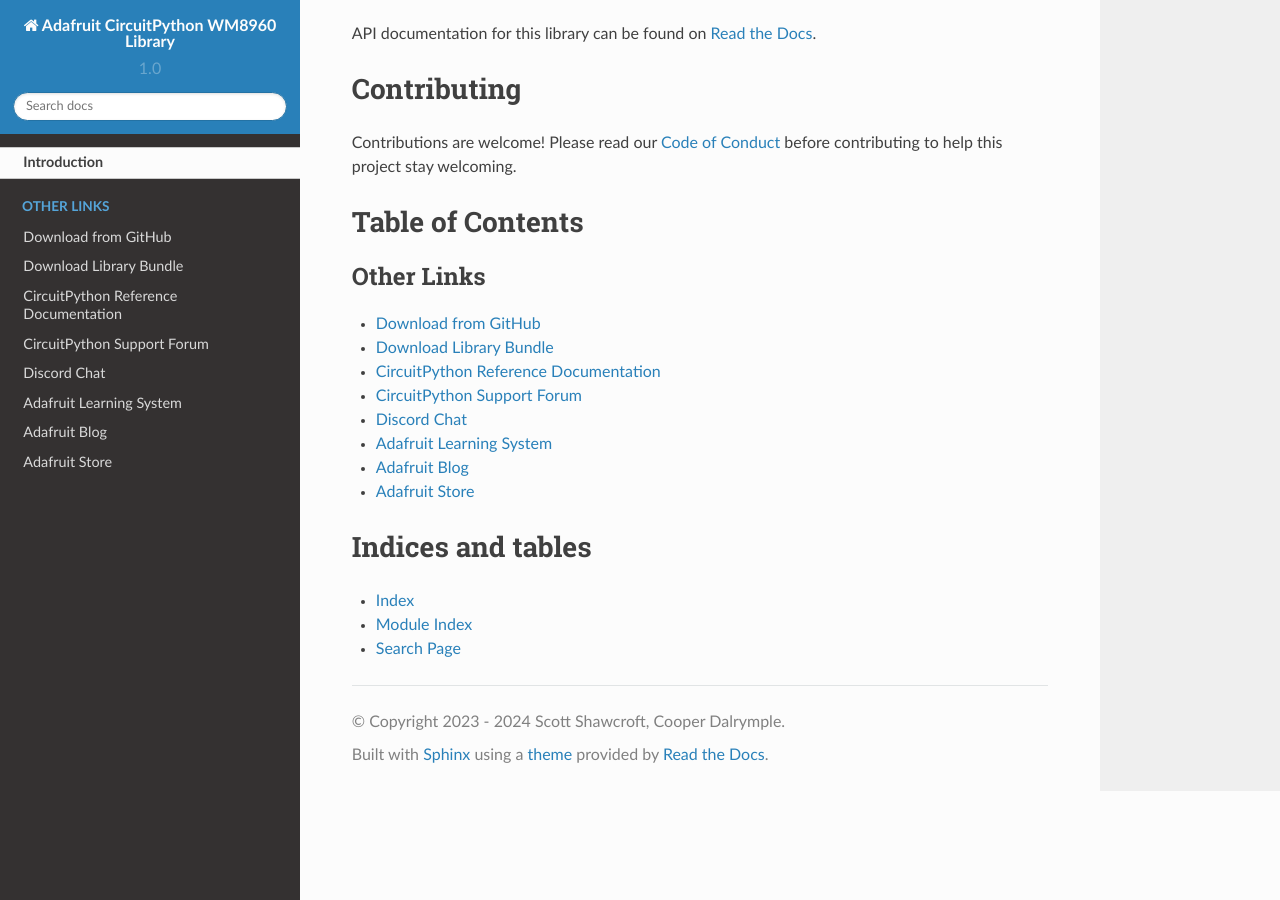
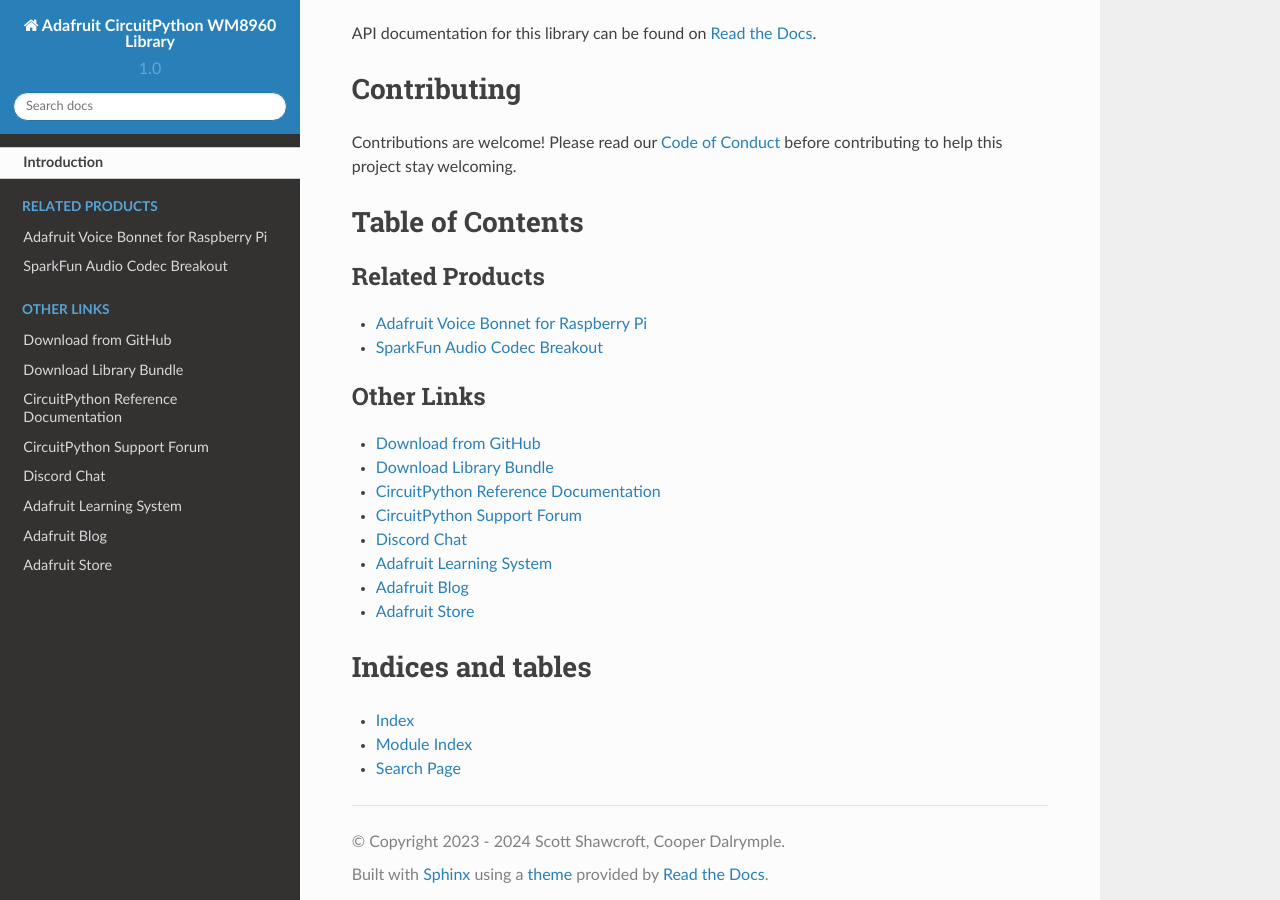
Before and after one commit to adafruit/Adafruit_CircuitPython_WM8960, a Sphinx documentation site: the page built from docs/index.rst, in a window 1280 px wide and 900 px high, scrolled down 2179 px. Built offline with Sphinx 7.4.7 and the Read the Docs theme 2.0.0, drawn with Linux system fonts in a browser that asks for light colours; pages that are not in the unit, such as notebooks, are missing from menus; some of the changed lines change nothing that is shown.

Commit message:
Added related product links.

```diff
--- a/docs/index.rst
+++ b/docs/index.rst
@@ -24,14 +24,11 @@
 .. toctree::
     :caption: Tutorials
 
-.. todo:: Add any Learn guide links here. If there are none, then simply delete this todo and leave
-    the toctree above for use later.
-
 .. toctree::
     :caption: Related Products
 
-.. todo:: Add any product links here. If there are none, then simply delete this todo and leave
-    the toctree above for use later.
+    Adafruit Voice Bonnet for Raspberry Pi <https://www.adafruit.com/product/4757>
+    SparkFun Audio Codec Breakout <https://www.sparkfun.com/products/21250>
 
 .. toctree::
     :caption: Other Links
```
